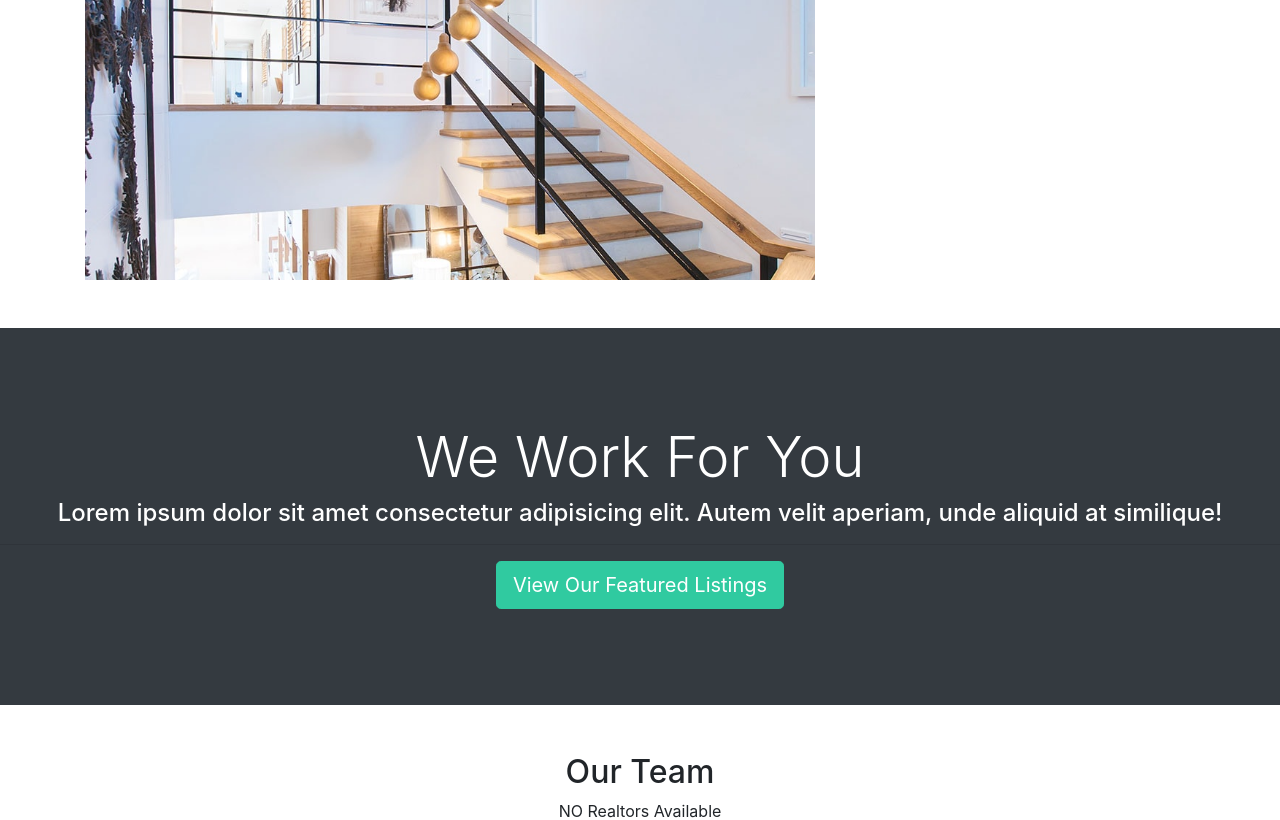
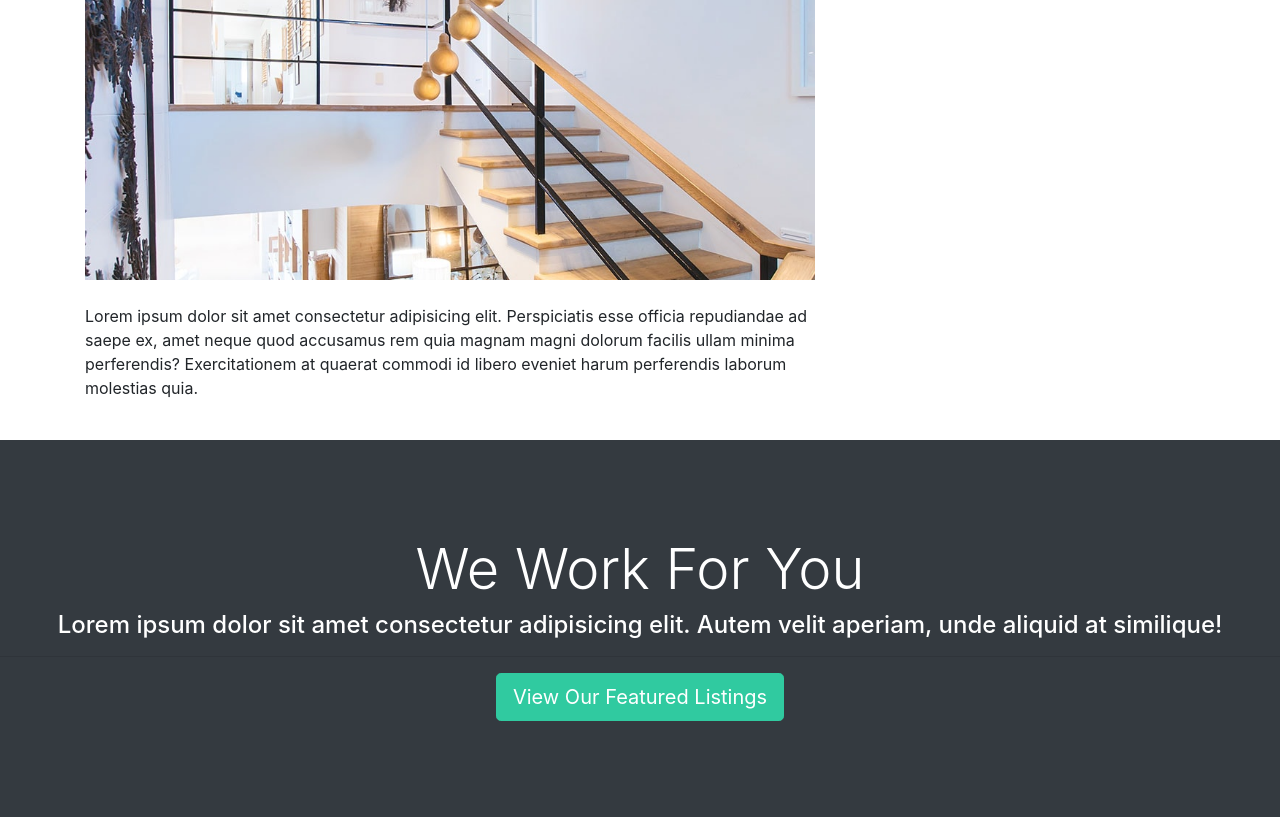
Before and after one commit to Ashish8135/RealEstate, a Django app: page /about in a window 1280 px wide. Shown: the part 543-1363 px from the top of the page. Run offline with Django 3.2, Linux system fonts and the light colour scheme; data that the repository does not hold is empty; some libraries are stand-ins or nearby versions.

Commit message:
about page changed

```diff
--- a/templates/pages/about.html
+++ b/templates/pages/about.html
@@ -36,7 +36,9 @@
           <h2>We Search For The Perfect Home</h2>
           <p class="lead">Lorem ipsum dolor sit, amet consectetur adipisicing elit. Sunt, pariatur!</p>
           <img src="{% static 'img/about.jpg'%}" alt="">
-          <p class="mt-4">{{ listing.description }}</p>
+          <p class="mt-4">Lorem ipsum dolor sit amet consectetur adipisicing elit. Perspiciatis esse officia repudiandae ad saepe ex, amet
+            neque quod accusamus rem quia magnam magni dolorum facilis ullam minima perferendis? Exercitationem at quaerat
+            commodi id libero eveniet harum perferendis laborum molestias quia.</p>
         </div>
         <div class="col-md-4">
          {% if mvp_realtors %}
```
